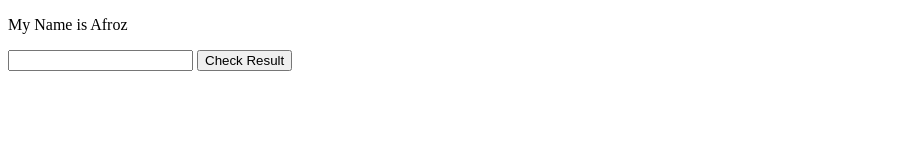
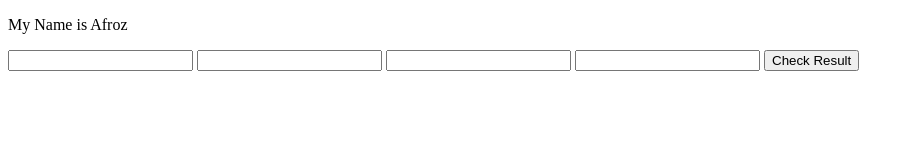
Before and after one commit to muhammadafroz7777/Java-Practice-in-class, a plain HTML site: page index.html in a window 1280 px wide. Shown: the whole page, without its empty margins (0-914 px from the left). Drawn offline with Linux system fonts and the light colour scheme.

Commit message:
continue

```diff
--- a/app.js
+++ b/app.js
@@ -1,7 +1,12 @@
-// // var input = document.querySelector(".input1 , .input2 , .input3 , .input4");
-// // function greetUser(){
-// //     console.log(input1.value + input2.value + input3.value + input4.value);
-// }
+var input1 = document.querySelector(".input1");
+var input2 = document.querySelector(".input2");
+var input3 = document.querySelector(".input3");
+var input4 = document.querySelector(".input4");
+function greetUser(){
+    console.log(+input1.value + +input2.value + +input3.value + +input4.value);
+}
+
+greetUser();
 
 
 
@@ -17,11 +22,11 @@
 
 
 
-var input1 = document.querySelector('.input1');
-console.log(input1.value);
+// var input1 = document.querySelector('.input1');
+// console.log(input1.value);
 
-function greetUser(){
+// function greetUser(){
 
-    console.log(input1.value);
-    input1.value=''
-}
+//     console.log(input1.value);
+//     input1.value=''
+// }
--- a/index.html
+++ b/index.html
@@ -8,9 +8,9 @@
 <body>
     <p class="para">My Name is Afroz</p>
     <input class="input1" type="number" label ="Biology">
-    <!-- <input class="input2" type="number" label ="Physic">
+    <input class="input2" type="number" label ="Physic">
     <input class="input3" type="number" label ="Chemistry">
-    <input class="input4" type="number" label ="Math" > -->
+    <input class="input4" type="number" label ="Math" >
     <button onclick="greetUser()">Check Result</button>
     <script src="app.js"></script>
 </body>
```
